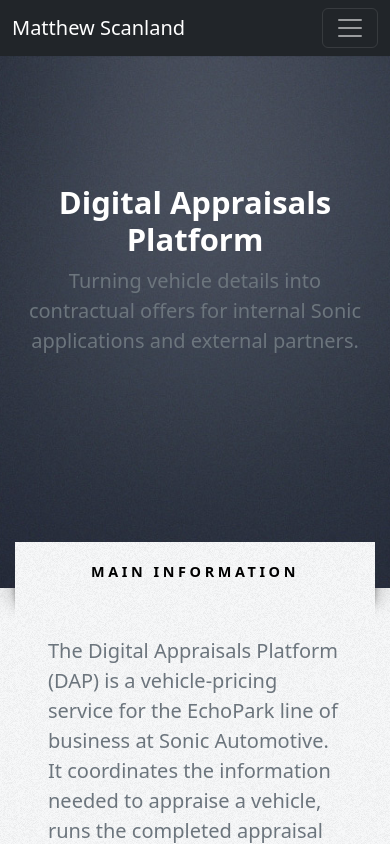
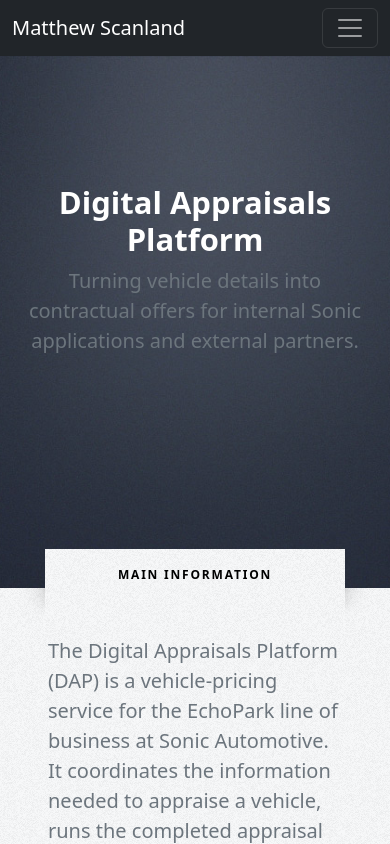
Before and after one commit to mkscanland/portfolio-website, a Vue app: page /appraisals in a window 390 px wide. Shown: the top 844 px of the page. Built offline with nearby package versions, Linux system fonts and the light colour scheme.

Commit message:
Make custom layout dimensions responsive

```diff
--- a/src/assets/css/site.css
+++ b/src/assets/css/site.css
@@ -1,4 +1,4 @@
-@media all and (min-width: 900px) {
+@media all and (min-width: 56.25rem) {
   .navbar .nav-item .dropdown-menu {
     display: none;
   }
@@ -10,6 +10,13 @@
   }
 }
 
+html,
+body,
+#app {
+  width: 100%;
+  max-width: 100%;
+}
+
 .blue {
   color: skyblue;
 }
@@ -18,21 +25,14 @@
   color: skyblue;
   font-weight: bold;
   text-shadow:
-    -1px -1px 0 #000,
-    1px -1px 0 #000,
-    -1px 1px 0 #000,
-    1px 1px 0 #000;
+    -0.0625em -0.0625em 0 #000,
+    0.0625em -0.0625em 0 #000,
+    -0.0625em 0.0625em 0 #000,
+    0.0625em 0.0625em 0 #000;
 }
 
 .ulShadow {
-  box-shadow: 0 8px 6px -6px black;
-}
-
-.mainWrapper {
-  flex-direction: column !important;
-  min-height: calc(100vh - 56px) !important;
-  display: flex !important;
-  background-color: #212529;
+  box-shadow: 0 0.5rem 0.375rem -0.375rem black;
 }
 
 .projectImg {
@@ -87,23 +87,20 @@
 
 .wrapperSection.bg-spotlight {
   background: url('@/assets/images/banner.jpg') center center;
-  background-size: auto;
   background-size: cover;
 }
 
 .wrapperSection.bg-lightbulb {
   background: url('@/assets/images/lightbulb-bg.jpg') center center;
-  background-size: auto;
   background-size: cover;
 }
 
 .wrapperSection.bg-computer {
   background: url('@/assets/images/computer-bg.jpg') center center;
-  background-size: auto;
   background-size: cover;
 }
 
-/*Bootstrap Additions*/
+/* Bootstrap additions */
 .bottom-20 {
   bottom: 20% !important;
 }
@@ -111,27 +108,36 @@
 .whiteBox {
   padding: 2em;
   border-radius: 0.35em;
-  box-shadow: inset 0px 0px 1px 1px rgba(255, 255, 255, 0.25);
+  box-shadow: inset 0 0 0.0625rem 0.0625rem rgba(255, 255, 255, 0.25);
 }
 
-/*Titles*/
+/* Titles */
 .title {
   font-size: 0.9em;
-  width: 25em;
+  width: min(25em, calc(100% - 5.5rem));
   height: 3.25em;
   top: -3.25em;
   line-height: 3.25em;
   margin-bottom: -3.25em;
-  margin-left: -12.5em;
+  margin-left: 0;
   padding-top: 0.5em;
   position: absolute;
   left: 50%;
+  transform: translateX(-50%);
   text-align: center;
   text-transform: uppercase;
   display: block;
   font-weight: 700;
   letter-spacing: 0.25em;
 }
+
+@media all and (max-width: 30rem) {
+  .title {
+    font-size: 0.75rem;
+    letter-spacing: 0.15em;
+  }
+}
+
 .bg-orange .title {
   --bs-bg-opacity: 1;
   background: #e97770 url('@/assets/images/overlay.png');
@@ -162,20 +168,13 @@
   color: #000;
 }
 
-.title:before,
-.wrapper .title:after {
-  height: 15px;
-  bottom: -15px;
-  background-size: 100% 100%;
-}
-
 .title::before {
   content: '';
   position: absolute;
-  bottom: -38px;
-  left: -35px;
-  width: 35px;
-  height: 38px;
+  bottom: -2.75em;
+  left: -2.5em;
+  width: 2.5em;
+  height: 2.75em;
   background-image: url('@/assets/images/shadow.png');
 }
 
@@ -186,20 +185,20 @@
   transform: scaleX(-1);
   content: '';
   position: absolute;
-  bottom: -38px;
-  right: -35px;
-  width: 35px;
-  height: 38px;
+  bottom: -2.75em;
+  right: -2.5em;
+  width: 2.5em;
+  height: 2.75em;
   background-image: url('@/assets/images/shadow.png');
 }
 
-/*Overlayed Images*/
+/* Overlayed images */
 .projectContainer {
   position: relative;
   width: 100%;
   overflow: hidden;
-  height: 400px;
-  max-height: 400px;
+  height: 25rem;
+  max-height: 25rem;
 }
 
 .projectContainer.hasMore {
@@ -207,8 +206,8 @@
 }
 
 .projectContainer.hasMore:focus-visible {
-  outline: 3px solid skyblue;
-  outline-offset: 3px;
+  outline: 0.1875rem solid skyblue;
+  outline-offset: 0.1875rem;
 }
 
 .projectContainer img {
@@ -225,25 +224,25 @@
 .projectContainer p {
   color: white;
   text-shadow:
-    -1px -1px 0 #000,
-    1px -1px 0 #000,
-    -1px 1px 0 #000,
-    1px 1px 0 #000;
+    -0.0625em -0.0625em 0 #000,
+    0.0625em -0.0625em 0 #000,
+    -0.0625em 0.0625em 0 #000,
+    0.0625em 0.0625em 0 #000;
 }
 
 .projectContainer .projectTitle {
   color: skyblue;
   text-shadow:
-    -1px -1px 0 #000,
-    1px -1px 0 #000,
-    -1px 1px 0 #000,
-    1px 1px 0 #000;
+    -0.0625em -0.0625em 0 #000,
+    0.0625em -0.0625em 0 #000,
+    -0.0625em 0.0625em 0 #000,
+    0.0625em 0.0625em 0 #000;
 }
 
 .projectContainer .overlay {
   position: absolute;
   bottom: 0;
-  padding: 15px;
+  padding: 0.9375rem;
   width: 100%;
   z-index: 5;
 }
@@ -256,24 +255,24 @@
   z-index: 1;
   position: absolute;
   left: 0;
-  bottom: -500px;
+  bottom: -31.25rem;
   z-index: -2;
   opacity: 0.5;
   transition: all 0.3s ease-out;
 }
 
 .projectContainer:hover .overlay::before {
-  bottom: 0px;
+  bottom: 0;
 }
 
 .projectContainer:hover .overlay::after {
   position: absolute;
   bottom: 0;
   text-shadow:
-    -1px -1px 0 #000,
-    1px -1px 0 #000,
-    -1px 1px 0 #000,
-    1px 1px 0 #000;
+    -0.0625em -0.0625em 0 #000,
+    0.0625em -0.0625em 0 #000,
+    -0.0625em 0.0625em 0 #000,
+    0.0625em 0.0625em 0 #000;
 }
 
 .projectContainer.hasMore:is(:hover, :focus-visible) .overlay::after {
```
